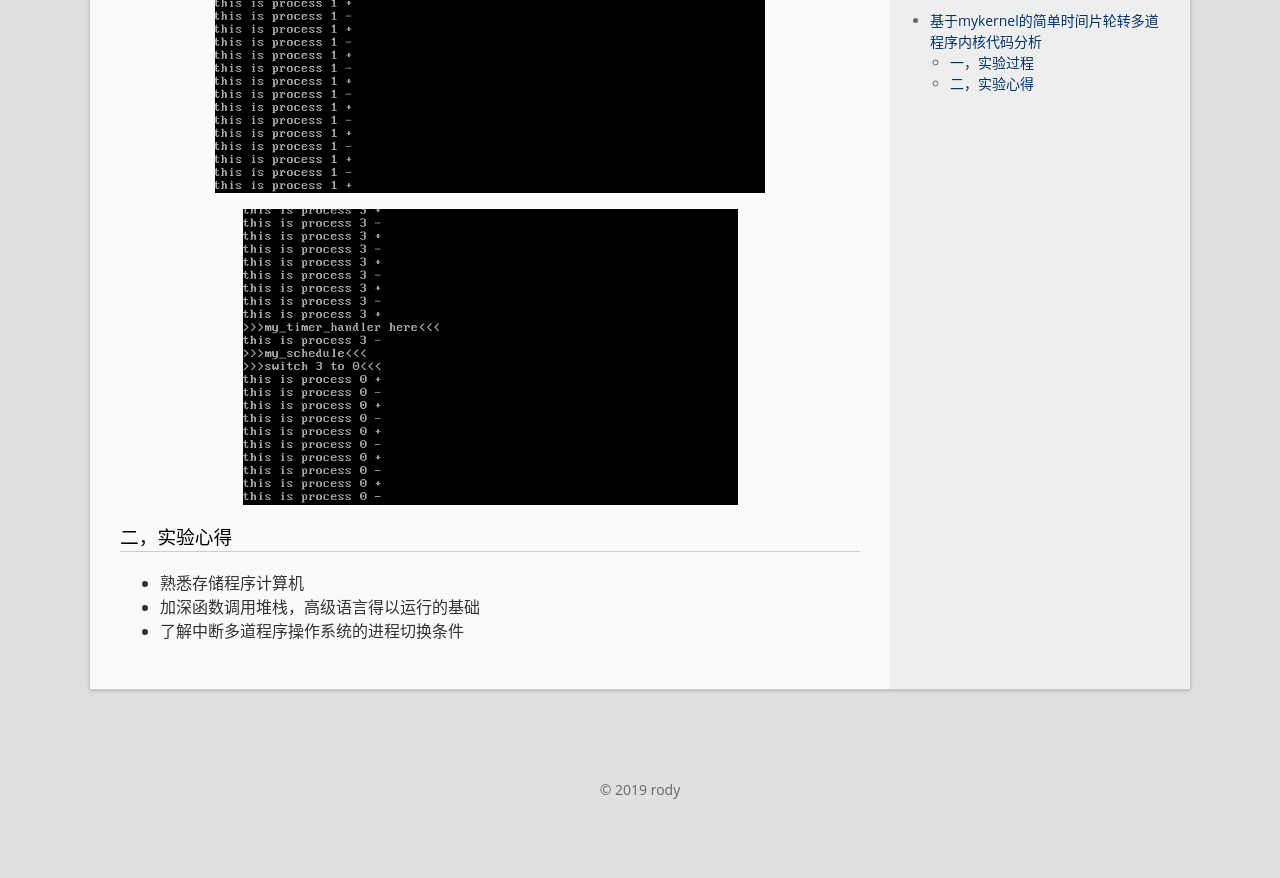
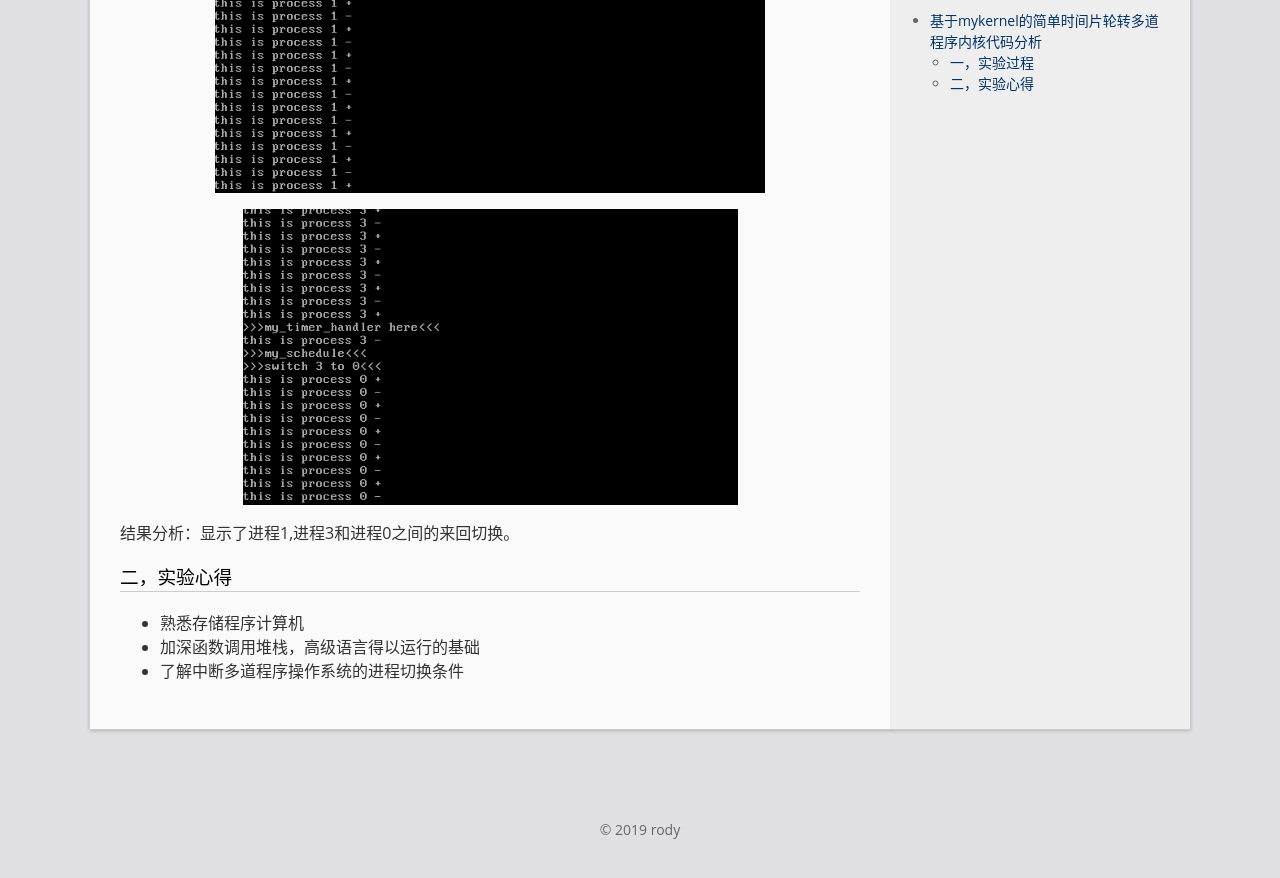
Before and after one commit to rodyyyy/rodyyyy.github.io, a Jekyll site: the page built from _posts/2019-3-12-linuxLab1.md, in a window 1280 px wide and 900 px high, scrolled down 3962 px. Shown: the top 878 px of the window. Built offline with Jekyll 4.4.1, drawn with Linux system fonts in a browser that asks for light colours.

Commit message:
linuxLab

```diff
--- a/_posts/2019-3-12-linuxLab1.md
+++ b/_posts/2019-3-12-linuxLab1.md
@@ -71,7 +71,11 @@ title: 基于mykernel的简单时间片轮转多道程序内核代码分析
 
 ![结果](https://github.com/rodyyyy/rodyyyy.github.io/raw/master/images/12改错后运行qemu.png)
 
+
+
 ![](https://github.com/rodyyyy/rodyyyy.github.io/raw/master/images/13提后运行.png)
+
+结果分析：显示了进程1,进程3和进程0之间的来回切换。
 
 ###  二，实验心得
 
```
